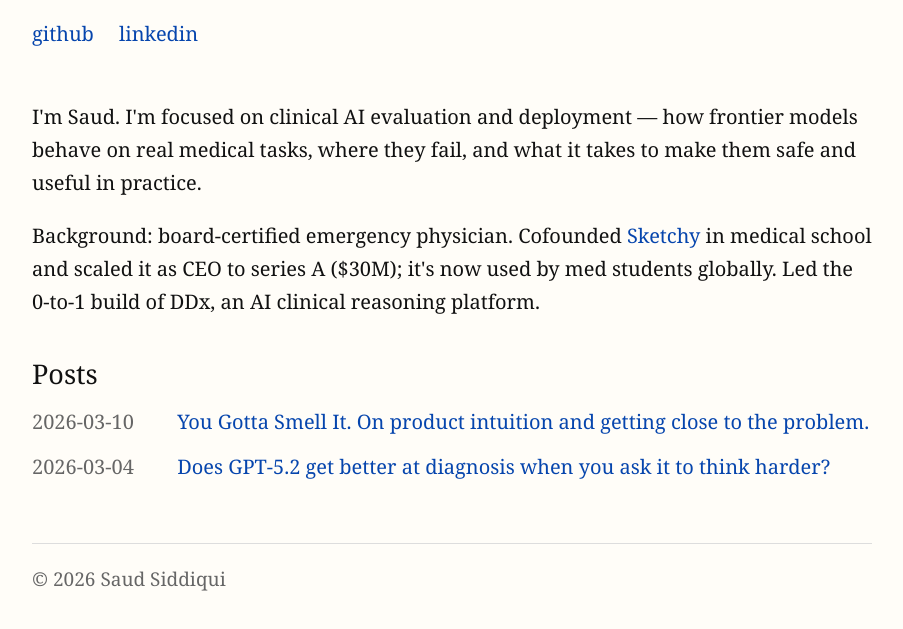
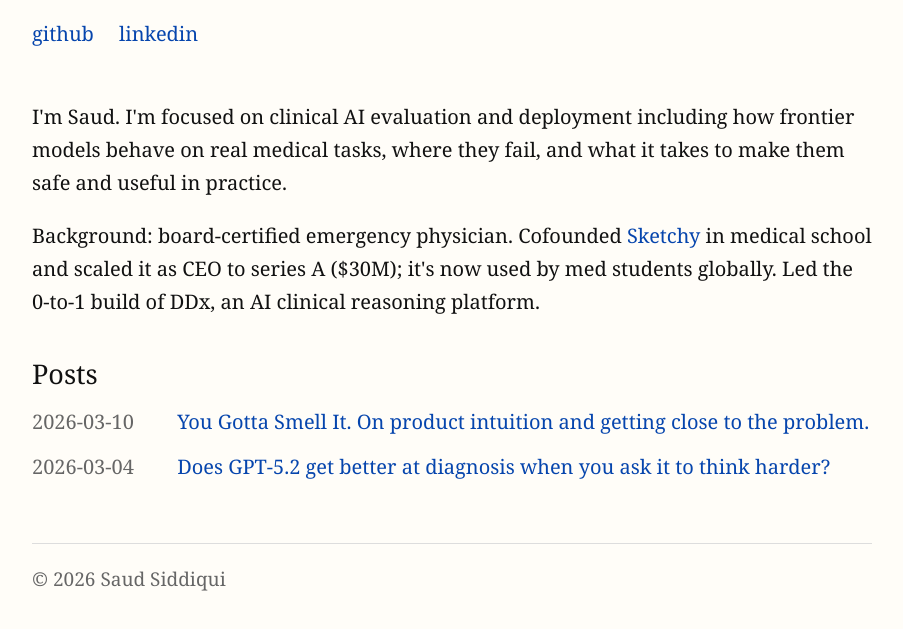
Before and after one commit to sidoody/sidoody.github.io, a plain HTML site: page index.html in a window 1280 px wide. Shown: the part 159-788 px from the top of the page, without its empty margins (188-1091 px from the left). Drawn offline with Linux system fonts and the light colour scheme.

Commit message:
Update index.html

```diff
--- a/index.html
+++ b/index.html
@@ -22,7 +22,7 @@
 
     <section>
       <p>
-        I'm Saud. I'm focused on clinical AI evaluation and deployment &mdash; how frontier models behave on real medical tasks, where they fail, and what it takes to make them safe and useful in practice.
+        I'm Saud. I'm focused on clinical AI evaluation and deployment including how frontier models behave on real medical tasks, where they fail, and what it takes to make them safe and useful in practice.
       </p>
       <p>
         Background: board-certified emergency physician. Cofounded <a href="https://www.sketchy.com/">Sketchy</a> in medical school and scaled it as CEO to series A ($30M); it's now used by med students globally. Led the 0-to-1 build of DDx, an AI clinical reasoning platform.
```
